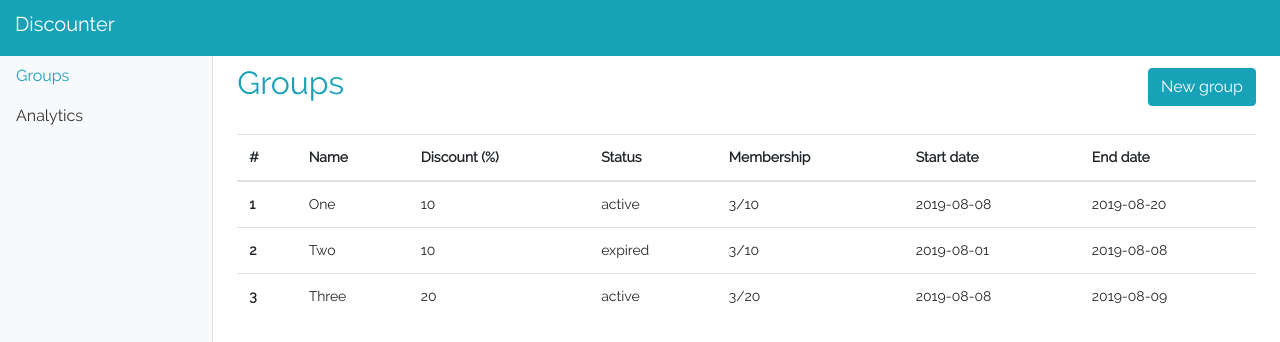
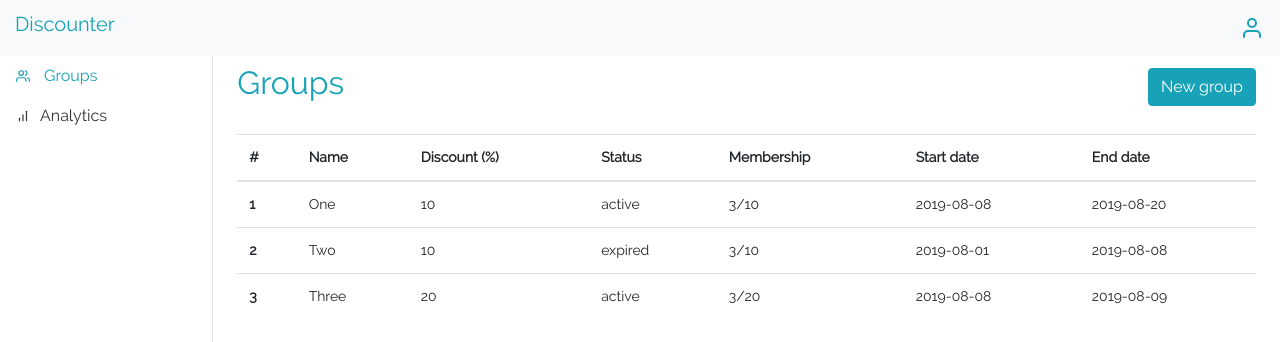
Before and after one commit to johnotu/discounter, a React (Create React App) app: page / in a window 1280 px wide. Shown: the top 342 px of the page. Built offline with nearby package versions, Linux system fonts and the light colour scheme.

Commit message:
Feather icons
Added feather icons to top and side navs

```diff
--- a/package.json
+++ b/package.json
@@ -6,6 +6,7 @@
     "bootstrap": "^4.3.1",
     "react": "^16.8.6",
     "react-dom": "^16.8.6",
+    "react-feather": "^2.0.3",
     "react-google-charts": "^3.0.14",
     "react-router-dom": "^5.0.1",
     "react-scripts": "3.0.1"
--- a/src/components/SideNav.js
+++ b/src/components/SideNav.js
@@ -3,18 +3,20 @@
  */
 
 import React from 'react';
+import { Users, BarChart } from 'react-feather';
 
 const SideNav = props => {
   return (
-    <nav className="col-md-2 d-none d-md-block bg-light sidebar">
+    <nav className="col-md-2 d-none d-md-block sidebar">
       <div className="sidebar-sticky">
         <ul className="nav flex-column">
           <li className="nav-item">
-            <a className={`nav-link ${props.groupsActive ? 'active' : ''}`} href="/">Groups</a>
+            <a className={`nav-link ${props.groupsActive ? 'active' : ''}`} href="/groups">
+              <Users size={14} style={{ marginRight: '10', verticalAlign: '-2px' }} /> Groups</a>
           </li>
           <li className="nav-item">
             <a className={`nav-link ${props.analyticsActive ? 'active' : ''}`} href="/analytics">
-              Analytics
+              <BarChart size={14} style={{ marginRight: '10', verticalAlign: '-2px'}} />Analytics
             </a>
           </li>
         </ul>
--- a/src/components/TopNav.js
+++ b/src/components/TopNav.js
@@ -3,11 +3,22 @@
  */
 
 import React from 'react';
+import { User } from 'react-feather';
 
 const TopNav = props => {
   return (
-    <nav className="navbar navbar-light fixed-top bg-info flex-md-nowrap p-0">
-      <a className="navbar-brand col-sm-3 col-md-2 mr-0" href="/"><h5 className="text-white">Discounter</h5></a>
+    <nav className="navbar navbar-light bg-light fixed-top flex-md-nowrap p-0">
+      <a className="navbar-brand col-sm-3 col-md-2 mr-0" href="/">
+        <h5 className="text-info">Discounter</h5>
+      </a>
+      <ul className="navbar-nav px-3">
+        <li className="nav-item">
+          <a className="nav-link" href="/">
+            <User className="text-info" />
+          </a>
+        </li>
+      </ul>
+
     </nav>
   );
 }
```
